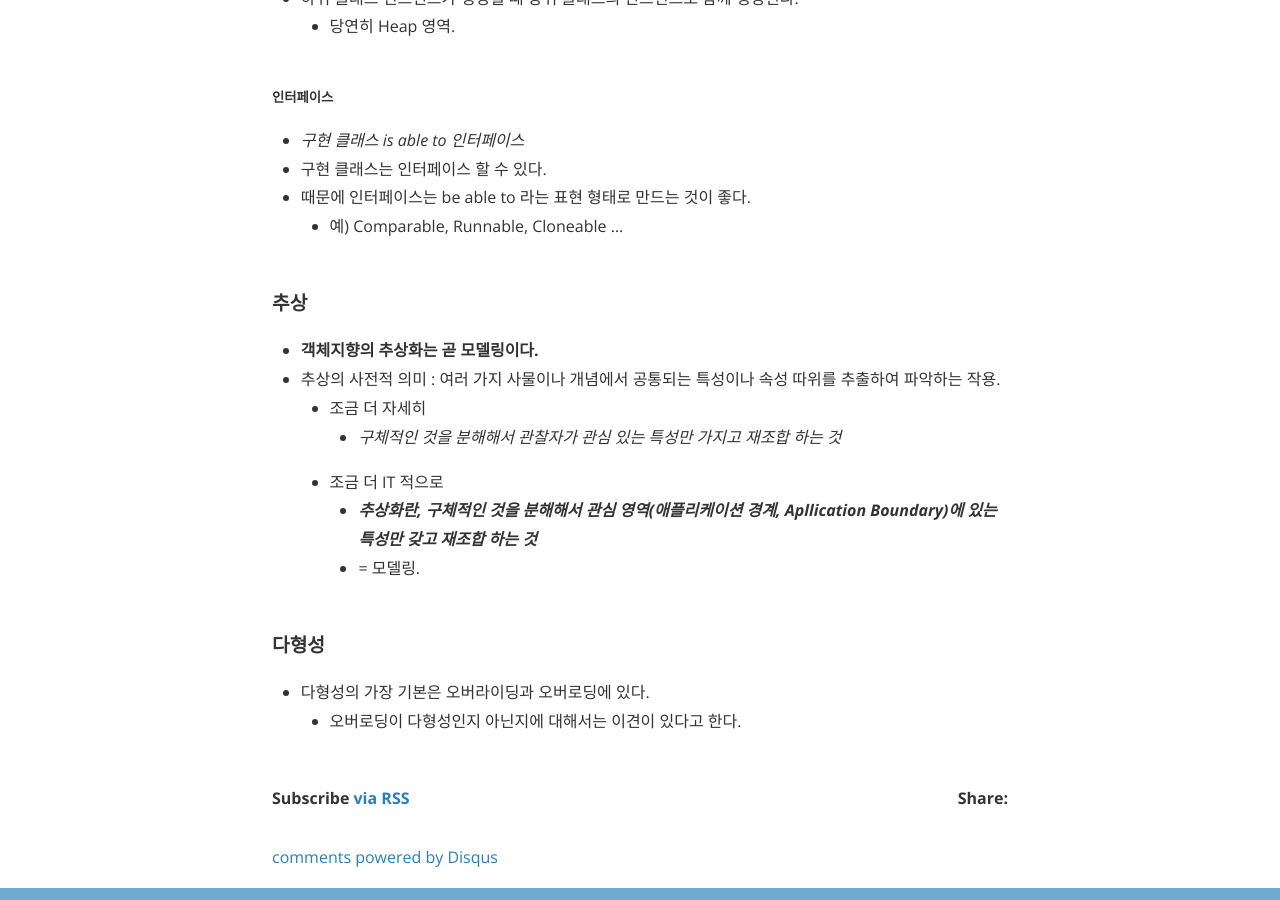
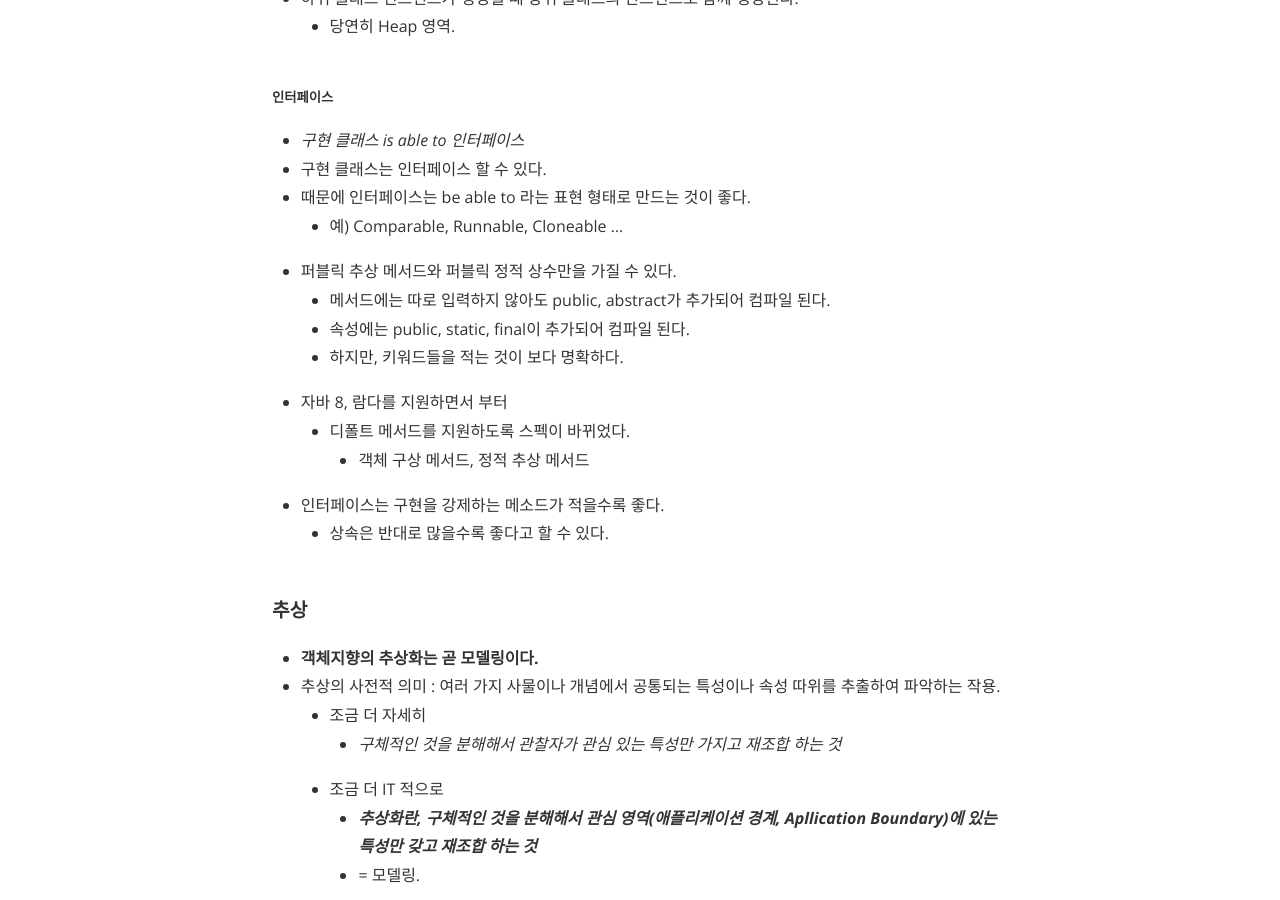
Before and after one commit to Oraindrop/oraindrop.github.io, a Jekyll site: the page built from _posts/TIL/2018-10-14-TIL.md, in a window 1280 px wide and 900 px high, scrolled down 4257 px. Built offline with Jekyll 4.4.1, drawn with Linux system fonts in a browser that asks for light colours; nearby versions of some CDN libraries; comment, search, counter and statistics services are not loaded.

Commit message:
TIL(20181014) 일부 수정

```diff
--- a/_posts/TIL/2018-10-14-TIL.md
+++ b/_posts/TIL/2018-10-14-TIL.md
@@ -67,7 +67,7 @@ tags: til
 4. main() 메서드가 종료되면 JRE는 JVM을 종료시키고 JRE 자체도 OS의 메모리에서 사라진다.
 <br><br>
 
-### 변수와 메모리.
+### 변수와 메모리
 
 - 로컬 변수는 Stack Area.
     - 스택 프레임이 사라지면 함께 사라진다.
@@ -140,6 +140,18 @@ tags: til
 - 구현 클래스는 인터페이스 할 수 있다.
 - 때문에 인터페이스는 be able to 라는 표현 형태로 만드는 것이 좋다.
     - 예) Comparable, Runnable, Cloneable ...
+
+- 퍼블릭 추상 메서드와 퍼블릭 정적 상수만을 가질 수 있다.
+    - 메서드에는 따로 입력하지 않아도 public, abstract가 추가되어 컴파일 된다.
+    - 속성에는 public, static, final이 추가되어 컴파일 된다.
+    - 하지만, 키워드들을 적는 것이 보다 명확하다.
+
+- 자바 8, 람다를 지원하면서 부터
+    - 디폴트 메서드를 지원하도록 스펙이 바뀌었다.
+        - 객체 구상 메서드, 정적 추상 메서드
+
+- 인터페이스는 구현을 강제하는 메소드가 적을수록 좋다.
+    - 상속은 반대로 많을수록 좋다고 할 수 있다.
 <br><br>
 
 #### 추상
```
